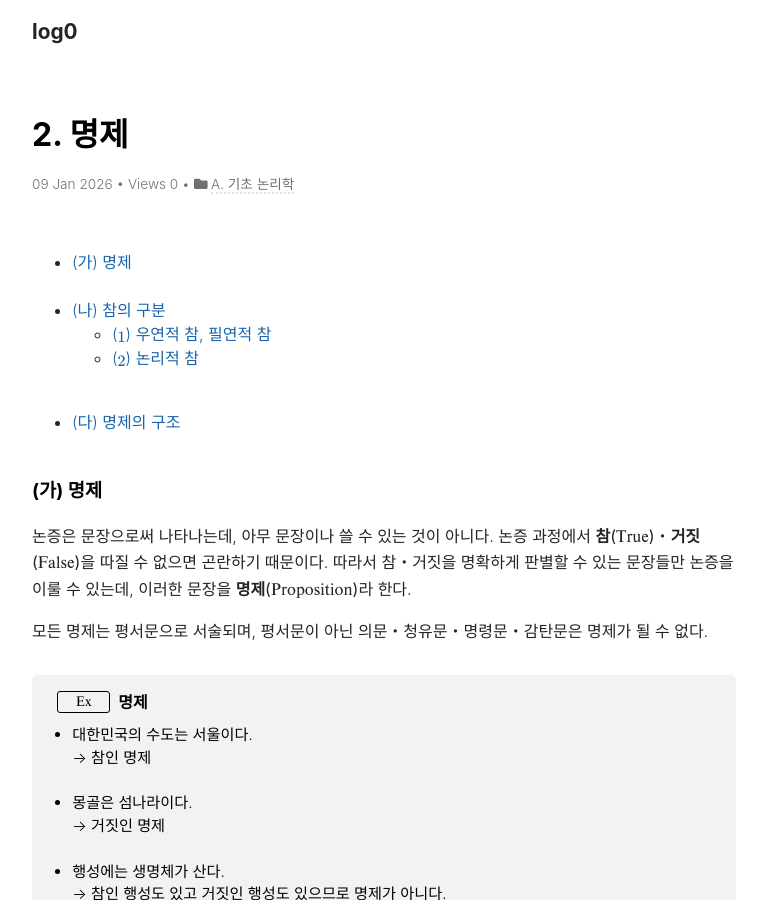
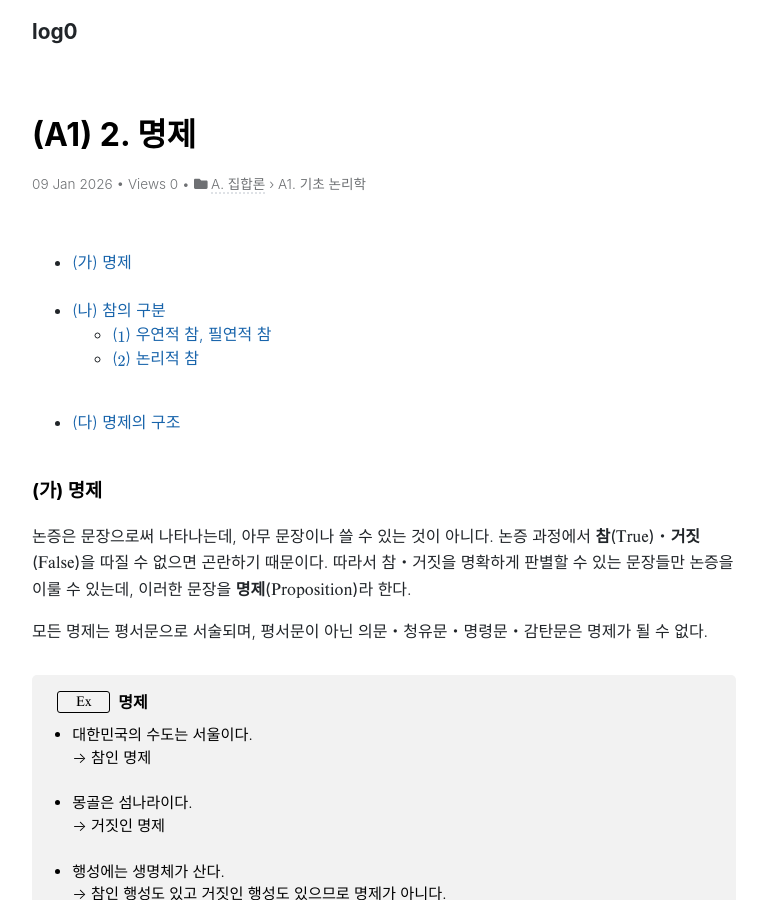
Before and after one commit to Log-zero/Log-zero.github.io, a Jekyll site: the page built from _posts/2026-01-09-명제.md, in a window 1280 px wide and 900 px high. Shown: the whole window, without its empty margins (256-1023 px from the left). Built offline with Jekyll 4.4.1, drawn with Linux system fonts in a browser that asks for light colours; nearby versions of some CDN libraries.

Commit message:
categories

```diff
--- a/_layouts/post.html
+++ b/_layouts/post.html
@@ -39,9 +39,17 @@ layout: default
         <li>
           {% assign slugified_category = category | slugify %}
           {%- if site.categories_path -%}
-                <a class="post-category" href="{{ site.categories_path | relative_url }}#{{ slugified_category }}">{{ category }}</a>
+            <a class="post-category" href="{{ site.categories_path | relative_url }}#{{ slugified_category }}">
+              {{ category }}
+            </a>
           {%- else -%}
             <span class="post-category">{{ category }}</span>
+          {%- endif -%}
+
+          {%- if page.subcategory -%}
+            <span class="post-subcategory">
+              › {{ page.subcategory }}
+            </span>
           {%- endif -%}
         </li>
       {%- endfor -%}
--- a/_posts/2026-01-09-명제.md
+++ b/_posts/2026-01-09-명제.md
@@ -1,11 +1,12 @@
 ---
 layout: post
-title: 2. 명제
+title: (A1) 2. 명제
 Date: 2026-01-09
 Created: 2026-01-09
 Last Modified: 2026-01-23
 categories:
-  - A. 기초 논리학
+  - A. 집합론
+subcategory: A1. 기초 논리학
 published: "true"
 ---
 <br>
```
Also changed, not shown: _posts/2025-12-14-논증.md (+3 -2 lines), _posts/2026-01-24-진리함수적-연결사.md (+2 -1 lines), _posts/2027-01-24-조건-명제.md (+2 -1 lines). Lines whose indentation alone changed are shown as unchanged.
